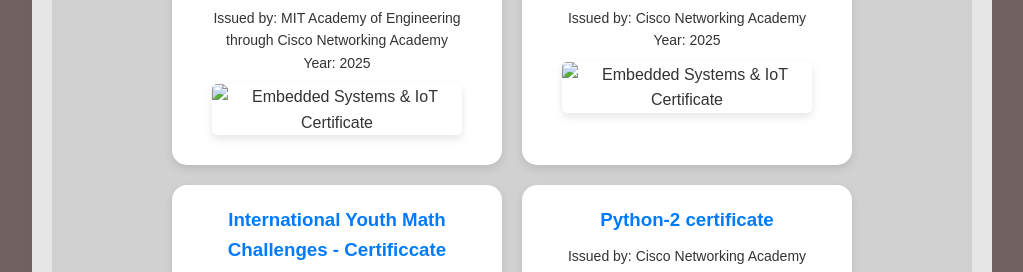
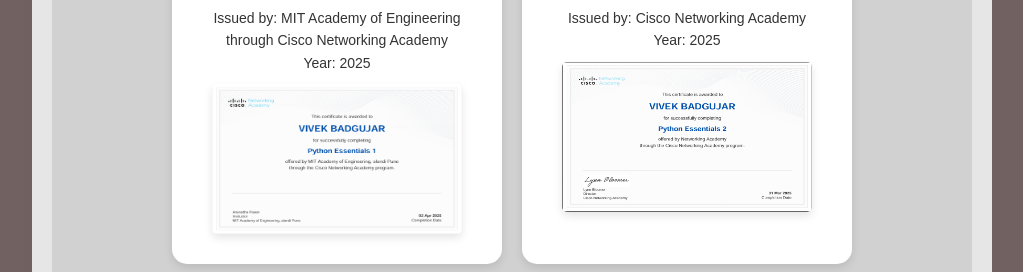
Before and after one commit to viru1711/portfolio, a plain HTML site: page index.html in a window 1280 px wide. Shown: the part 1279-1551 px from the top of the page, without its empty margins (128-1151 px from the left). Drawn offline with Linux system fonts and the light colour scheme.

Commit message:
final commit

```diff
--- a/index.html
+++ b/index.html
@@ -17,7 +17,7 @@
     </section>
 
     <!-- Circular Profile Photo -->
-    <img src="imgaes/collegeimage.jpg" alt="Vivek Badgujar" class="profile-pic">
+    <img src="images/collegeimage.jpg" alt="Vivek Badgujar" class="profile-pic">
 
     <!-- Header with Name and Title -->
     <header>
@@ -83,13 +83,13 @@
           <h3>Python-1 certificate </h3>
           <p>Issued by: MIT Academy of Engineering through Cisco Networking Academy</p>
           <p>Year: 2025</p>
-          <img src="imgaes/Screenshot 2025-04-05 151459.png" alt="Embedded Systems & IoT Certificate" class="cert-image">
+          <img src="images/Screenshot 2025-04-05 151459.png" alt="Embedded Systems & IoT Certificate" class="cert-image">
         </div>
         <div class="certification">
           <h3>Python-2 certificate</h3>
           <p>Issued by: Cisco Networking Academy</p>
           <p>Year: 2025</p>
-          <img src="imgaes/Screenshot 2025-04-05 151603.png" alt="Embedded Systems & IoT Certificate" class="cert-image">
+          <img src="images/Screenshot 2025-04-05 151603.png" alt="Embedded Systems & IoT Certificate" class="cert-image">
         </div>
         <div class="certification">
             <h3>International Youth Math Challenges - Certificcate </h3>
```
